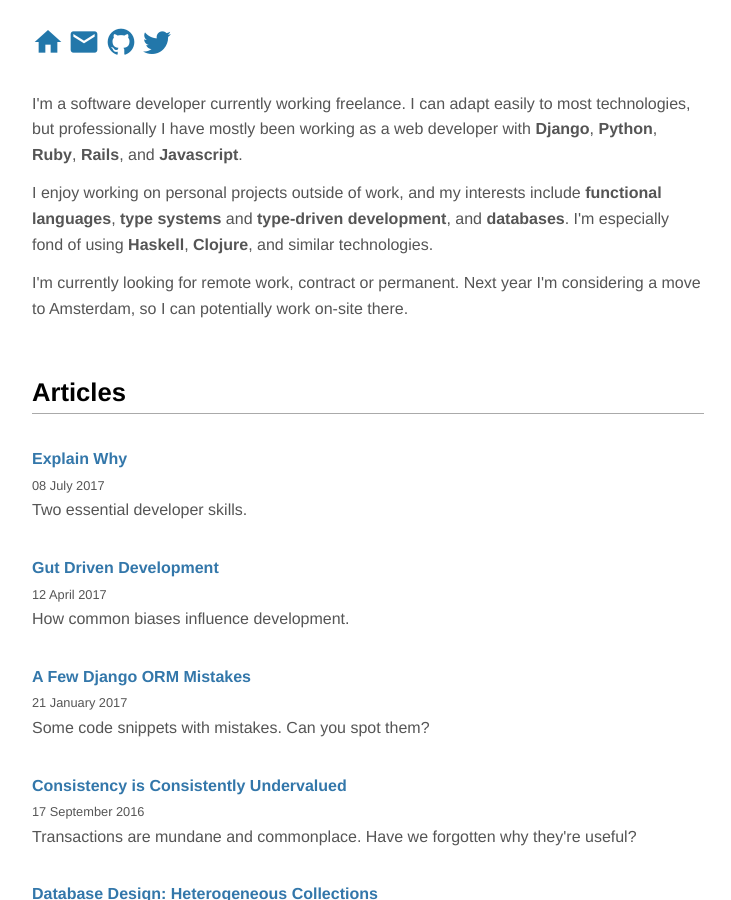
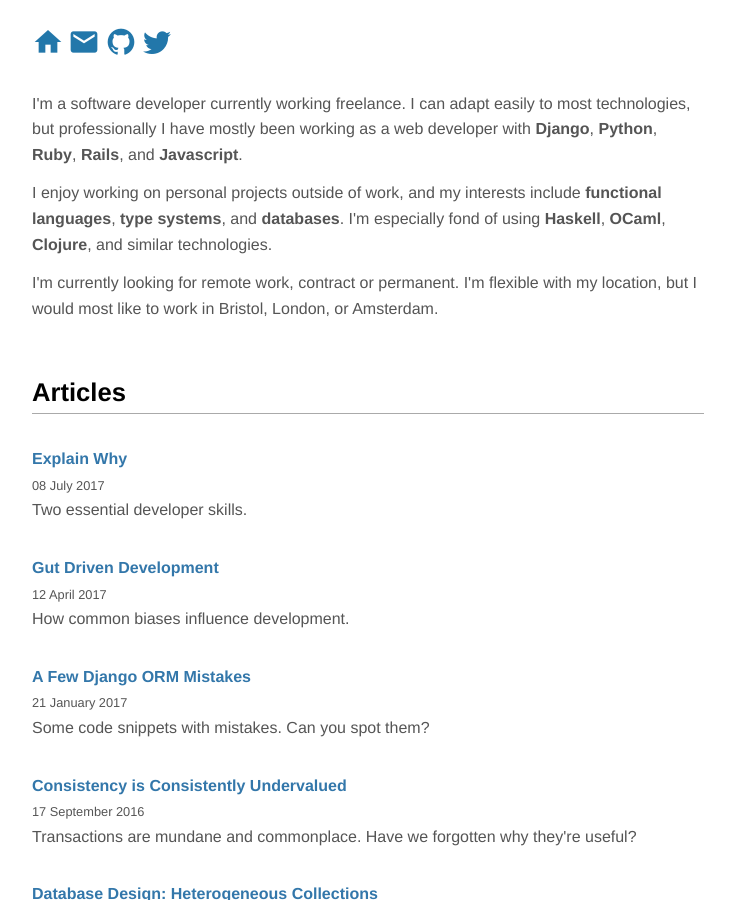
Before and after one commit to KMahoney/kmahoney.github.io, a Jekyll site: the page built from index.html, in a window 1280 px wide and 900 px high. Shown: the whole window, without its empty margins (272-1003 px from the left). Built offline with Jekyll 4.4.1, drawn with Linux system fonts in a browser that asks for light colours.

Commit message:
update home page

```diff
--- a/index.html
+++ b/index.html
@@ -16,17 +16,15 @@ description: Personal homepage of Kevin Mahoney
   <p>
     I enjoy working on personal projects outside of work,
     and my interests include
-    <strong>functional languages</strong>,
-    <strong>type systems</strong> and <strong>type-driven development</strong>,
-    and <strong>databases</strong>.
-    I'm especially fond of
-    using <strong>Haskell</strong>, <strong>Clojure</strong>,
+    <strong>functional languages</strong>, <strong>type systems</strong>, and <strong>databases</strong>.
+    I'm especially fond of using
+    <strong>Haskell</strong>, <strong>OCaml</strong>, <strong>Clojure</strong>,
     and similar technologies.
   </p>
   <p>
-    I'm currently looking for remote work, contract or permanent. Next
-    year I'm considering a move to Amsterdam, so I can potentially
-    work on-site there.
+    I'm currently looking for remote work, contract or permanent. I'm
+    flexible with my location, but I would most like to work in Bristol,
+    London, or Amsterdam.
   </p>
 </section>
 
```
